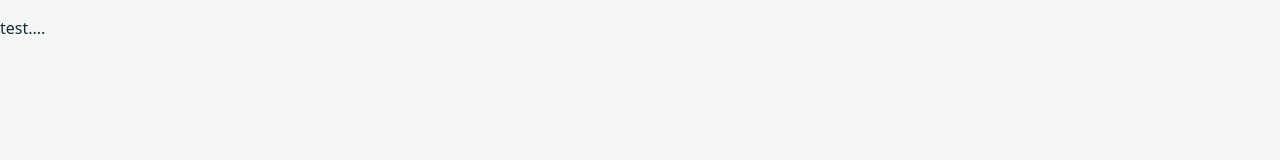
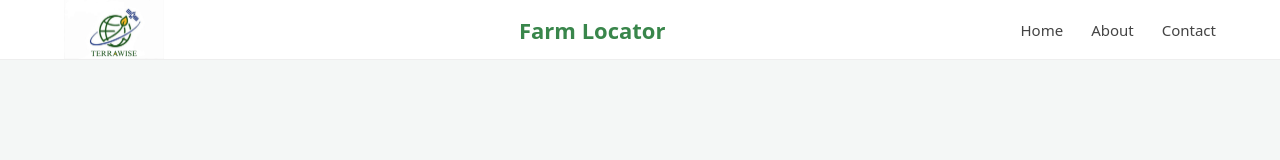
Before and after one commit to xo5u/terawise, a React (Vite) app in the folder frontend/: page / in a window 1280 px wide. Shown: the top 160 px of the page. Built offline with nearby package versions, Linux system fonts and the light colour scheme.

Commit message:
header style

```diff
--- a/frontend/src/comps/Header.css
+++ b/frontend/src/comps/Header.css
@@ -1,16 +1,58 @@
 
-.banner {
-  width: 100%;
-  background: #eaf4eb;
-  padding: 14px 20px;
-  text-align: center;
-  border-radius: 8px;
-  box-sizing: border-box;
+.header {
+  display: flex;
+  align-items: center;
+  justify-content: space-between;
+  padding: 15px 5%;
+  background: #ffffff;
+  border-bottom: 1px solid #eeeeee;
+  height: 60px;
 }
 
-.banner p {
+.header h2 {
+  color: #39864B;
+  font-size: 22px;
   margin: 0;
-  color: #286638;
+}
+
+.header nav {
+  display: flex;
+  align-items: center;
+  gap: 28px;
+}
+
+.header nav a {
+  text-decoration: none;
+  color: #444;
   font-size: 15px;
-  font-weight: 500;
+  transition: color 0.2s;
 }
+
+.header nav a:hover {
+  color: #39864B;
+}
+
+.header button {
+  background: #39864B;
+  color: white;
+  border: none;
+  padding: 10px 20px;
+  border-radius: 6px;
+  cursor: pointer;
+}
+
+.header button:hover {
+  background: #286638;
+}
+
+@media (max-width: 600px) {
+  .header {
+    flex-wrap: wrap;
+    gap: 15px;
+  }
+
+  .header nav {
+    gap: 14px;
+    flex-wrap: wrap;
+  }
+}
--- a/frontend/src/comps/Header.jsx
+++ b/frontend/src/comps/Header.jsx
@@ -4,9 +4,13 @@ import "./Header.css";
 export default function Header() {
   return (
     <div className="header">
-      <p>
-        test....
-      </p>
+      <img src="../utill/logo.jpg" alt="Logo" className="logo" width="100" />
+      <h2>Farm Locator</h2>
+      <nav>
+        <a href="/">Home</a>
+        <a href="/about">About</a>
+        <a href="/contact">Contact</a>
+      </nav>
     </div>
   );
 }
```
Also changed, not shown: frontend/utill/logo.jpg (added).
